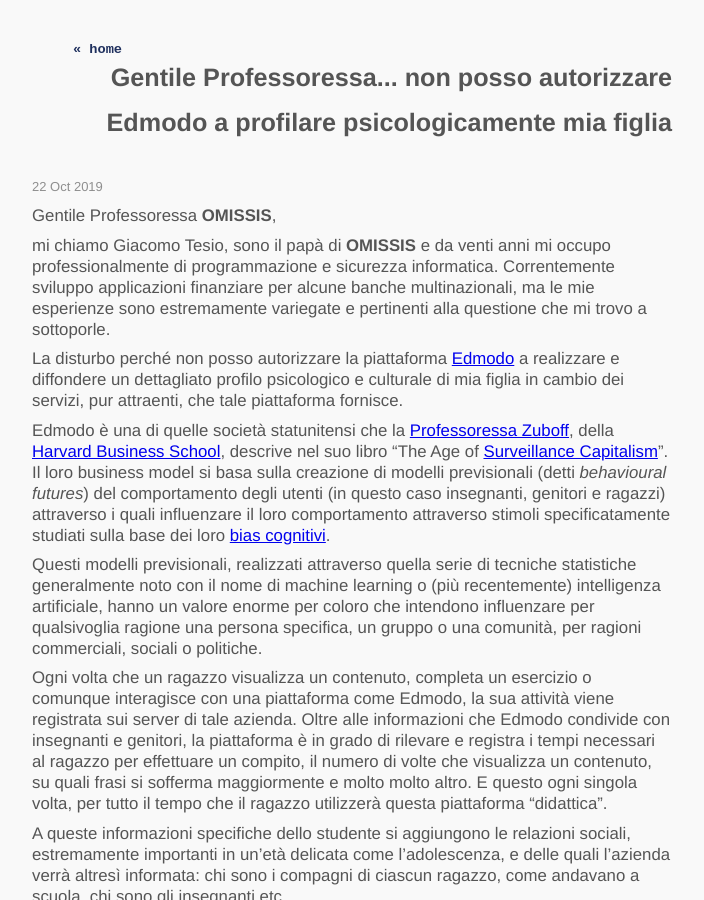
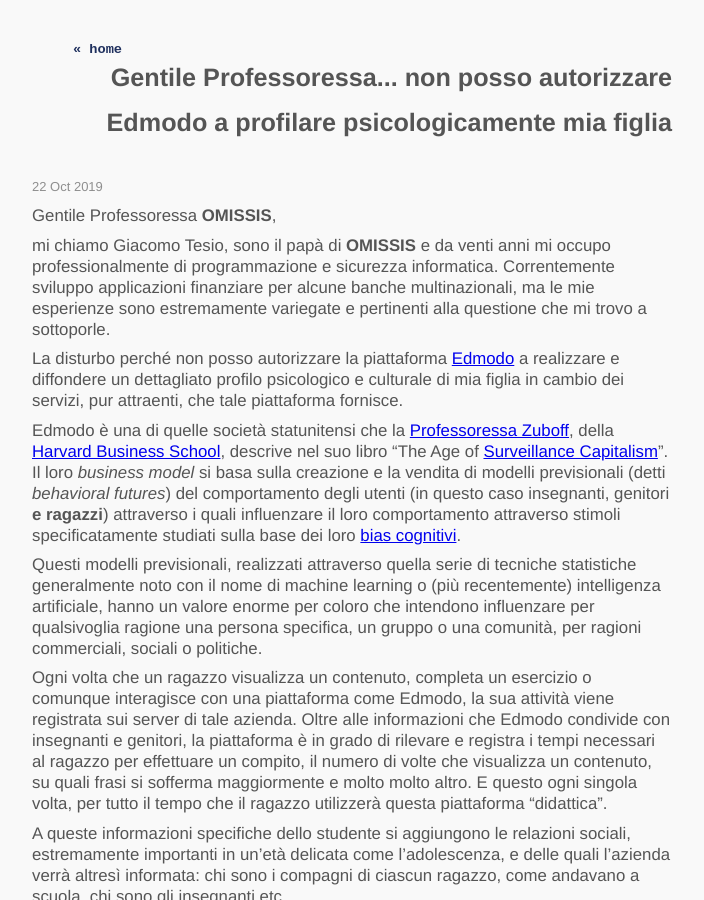
Before and after one commit to Shamar/shamar.github.io, a Jekyll site: the page built from _posts/2019-10-22-gentile-professoressa-non-posso-autorizzare-edmodo-a-profilare-psicologicamente-mia-figlia.markdown, in a window 1280 px wide and 900 px high. Shown: the whole window, without its empty margins (288-992 px from the left). Built offline with Jekyll 4.4.1, drawn with Linux system fonts in a browser that asks for light colours.

Commit message:
post: Gentile Professoressa...

```diff
--- a/_posts/2019-10-22-gentile-professoressa-non-posso-autorizzare-edmodo-a-profilare-psicologicamente-mia-figlia.markdown
+++ b/_posts/2019-10-22-gentile-professoressa-non-posso-autorizzare-edmodo-a-profilare-psicologicamente-mia-figlia.markdown
@@ -19,10 +19,10 @@
 
 Edmodo è una di quelle società statunitensi che la [Professoressa Zuboff](https://shoshanazuboff.com/),
 della [Harvard Business School](https://en.wikipedia.org/wiki/Shoshana_Zuboff), descrive nel suo libro "The Age of
-[Surveillance Capitalism](https://en.wikipedia.org/wiki/Surveillance_capitalism)". Il loro business model si basa sulla
-creazione di modelli previsionali (detti *behavioural futures*) del
-comportamento degli utenti (in questo caso insegnanti, genitori e
-ragazzi) attraverso i quali influenzare il loro comportamento attraverso
+[Surveillance Capitalism](https://en.wikipedia.org/wiki/Surveillance_capitalism)". Il loro *business model* si basa sulla
+creazione e la vendita di modelli previsionali (detti *behavioral futures*) del
+comportamento degli utenti (in questo caso insegnanti, genitori **e
+ragazzi**) attraverso i quali influenzare il loro comportamento attraverso
 stimoli specificatamente studiati sulla base dei loro [bias cognitivi](https://en.wikipedia.org/wiki/Cognitive_bias).
 
 Questi modelli previsionali, realizzati attraverso quella serie
```
